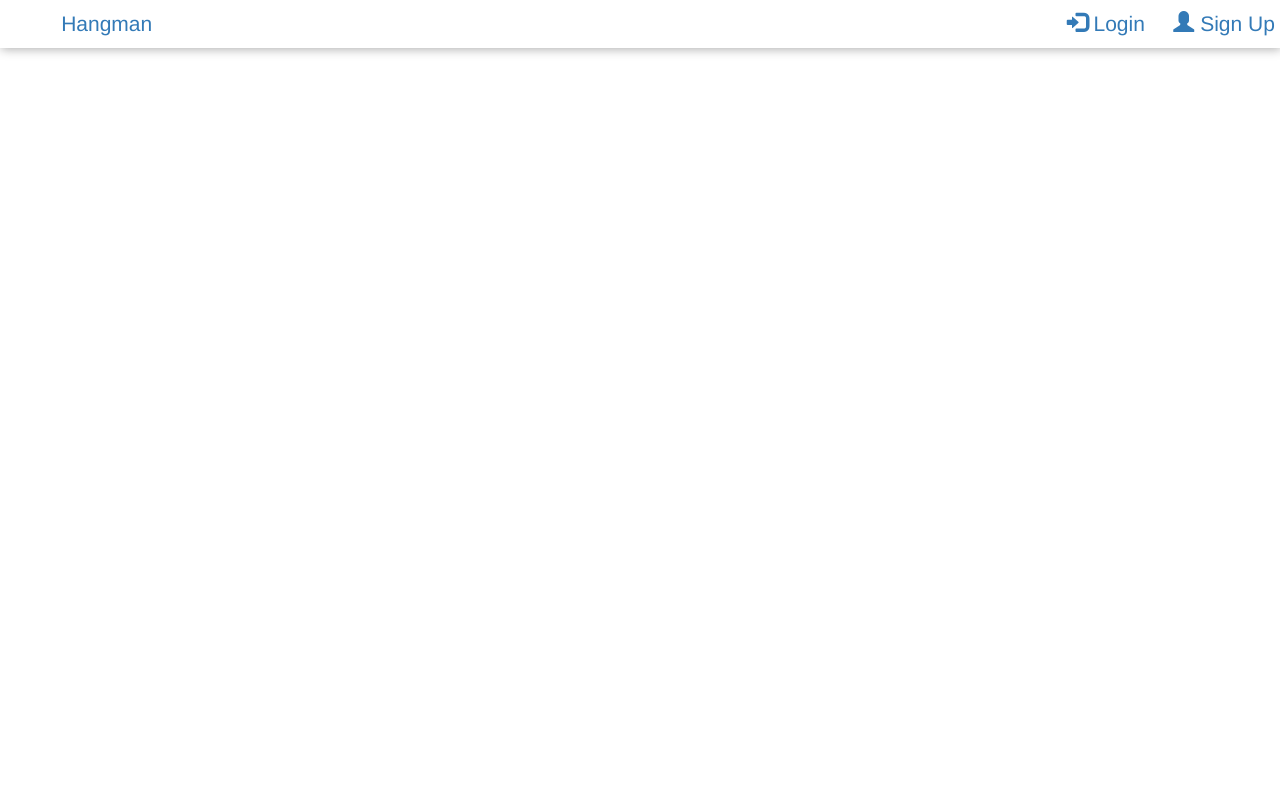
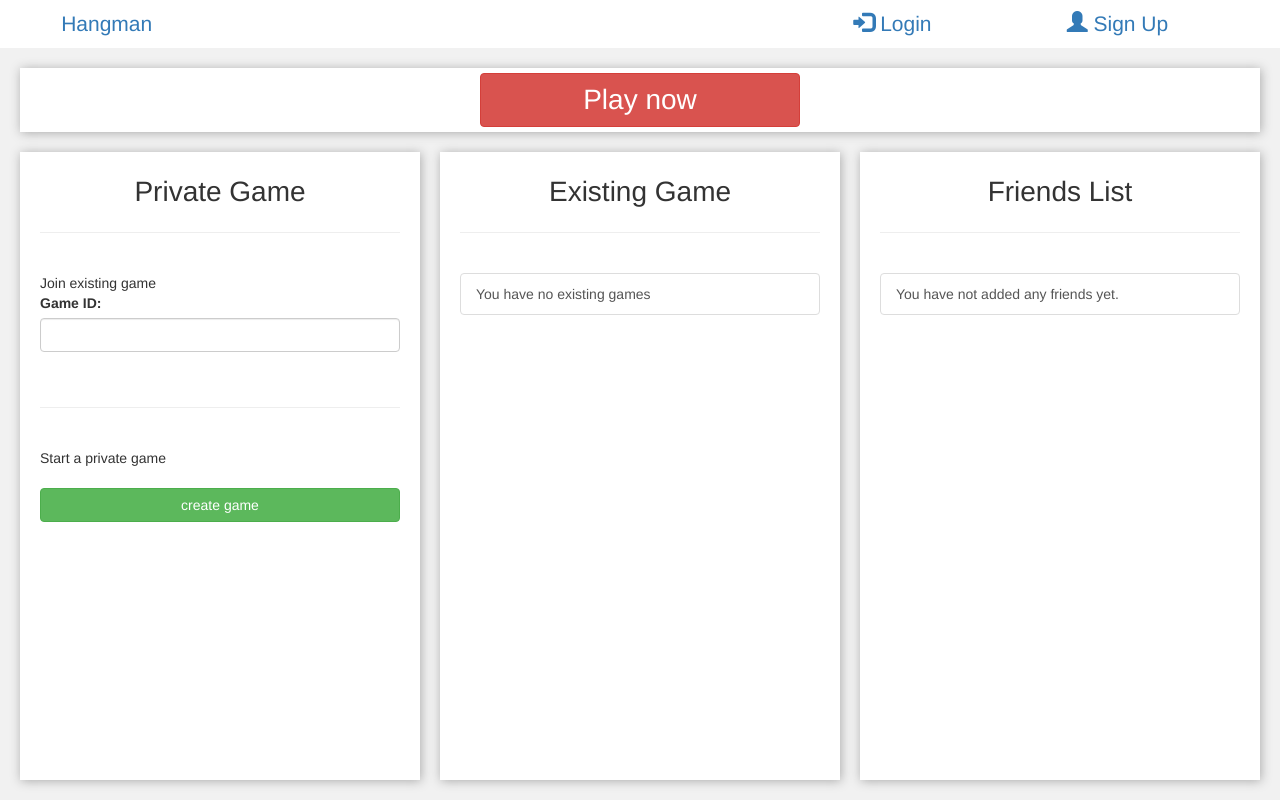
Before and after one commit to spc65/Games, a PHP site: page /account.php in a window 1280 px wide. Run offline with PHP 8.4, Linux system fonts and the light colour scheme; some libraries are stand-ins or nearby versions.

Commit message:
game lobby

```diff
--- /dev/null
+++ b/pages/account/account.css
@@ -0,0 +1,55 @@
+body{
+  height: 100vh;
+}
+
+.accountGrid{
+  display: grid;
+  grid-template-columns: repeat(9,1fr);
+  grid-template-rows: repeat(9,1fr);
+  grid-gap:20px;
+  padding:20px;
+  background-color: #F1F1F1;
+  height: 94%;
+}
+.accountBox{
+  background-color: white;
+  box-shadow: 1px 1px 10px #AAAAAA;
+}
+.title{
+  font-size: 2em;
+}
+.center{
+  display : flex;
+  align-items : center;
+  text-align: center;
+}
+.centerText{
+  text-align: center;
+}
+.expand{
+  width:100%;
+}
+.playNow{
+  grid-column: 1/10;
+  grid-row: 1;
+  padding:5px;
+}
+.privateGame{
+  grid-column: 1/4;
+  grid-row: 2/10;
+  padding:20px;
+}
+.existingGames{
+  grid-column: 4/7;
+  grid-row: 2/10;
+  padding:20px;
+}
+.friendsList{
+  grid-column: 7/10;
+  grid-row: 2/10;
+  padding:20px;
+}
+.playBtn{
+  width:25vw;
+  font-size: 2em !important;
+}
--- a/pages/account/account.js
+++ b/pages/account/account.js
@@ -0,0 +1,8 @@
+var app = angular.module('account', []);
+
+app.controller('accountCtrl', function($scope) {
+
+  $scope.existingGames = [{"player":"You have no existing games"}];
+  $scope.friends = [{"player":"You have not added any friends yet."}];
+
+});
--- a/pages/account/account.php
+++ b/pages/account/account.php
@@ -1,23 +1,65 @@
 <!DOCTYPE html>
 <html>
 <head>
-<link rel="stylesheet" type="text/css" href="index.css" />
+<link rel="stylesheet" type="text/css" href="account.css" />
 
 <title>Hangman!</title>
 <?php
 	require("../../includes.php");
 ?>
 </head>
-<body>
+<body ng-app="account" ng-controller="accountCtrl">
 
   <?php
   	require('../header/header.php');
   ?>
+	<div class="accountGrid">
+		<div class="playNow accountBox center">
+			<div class="expand">
+				<button type="button" class="btn btn-danger playBtn">Play now</button>
+			</div>
+		</div>
+		<div class="privateGame accountBox">
+			<div class="expand">
+				<div class="centerText title">Private Game</div>
+				<hr>
+				<br>
+				Join existing game<br>
+				<div class="form-group">
+				  <label for="usr">Game ID:</label>
+				  <input type="text" class="form-control" id="usr">
+				</div>
+				<br>
+				<hr>
+				<br>
+				Start a private game<br><br>
+				<button type="button" class="btn btn-success btn-block">create game</button>
+			</div>
+		</div>
+		<div class="existingGames accountBox">
+			<div class="expand">
+				<div class="centerText title">Existing Game</div>
+				<hr>
+				<br>
+				<div class="list-group">
+  				<a ng-repeat="x in existingGames" href="#" class="list-group-item">{{x.player}}</a>
+				</div>
+			</div>
+		</div>
+		<div class="friendsList accountBox">
+			<div class="expand">
+				<div class="centerText title">Friends List</div>
+				<hr>
+				<br>
+				<div class="list-group">
+					<a ng-repeat="x in friends" href="#" class="list-group-item">{{x.player}}</a>
+				</div>
+			</div>
+		</div>
+	</div>
 
 
 
-
-
-
+<script type="text/javascript" src="account.js"></script>
 </body>
 </html>
--- a/pages/header/header.css
+++ b/pages/header/header.css
@@ -16,15 +16,24 @@ span{
   text-align: center;
   width:100%;
 }
+a:hover{
+  text-decoration: none;
+
+}
 .title{
   grid-column: 1/3;
   grid-row: 1;
 }
 .loginh{
-  grid-column: 11/12;
+  grid-column: 9/11;
+  /*grid-column: 11/12;*/
   grid-row: 1;
+  text-align: right;
+
 }
 .signuph{
-  grid-column: 12/13;
+  grid-column: 11/13;
+  /*grid-column: 12/13;*/
   grid-row: 1;
+  text-align: right;
 }
```
